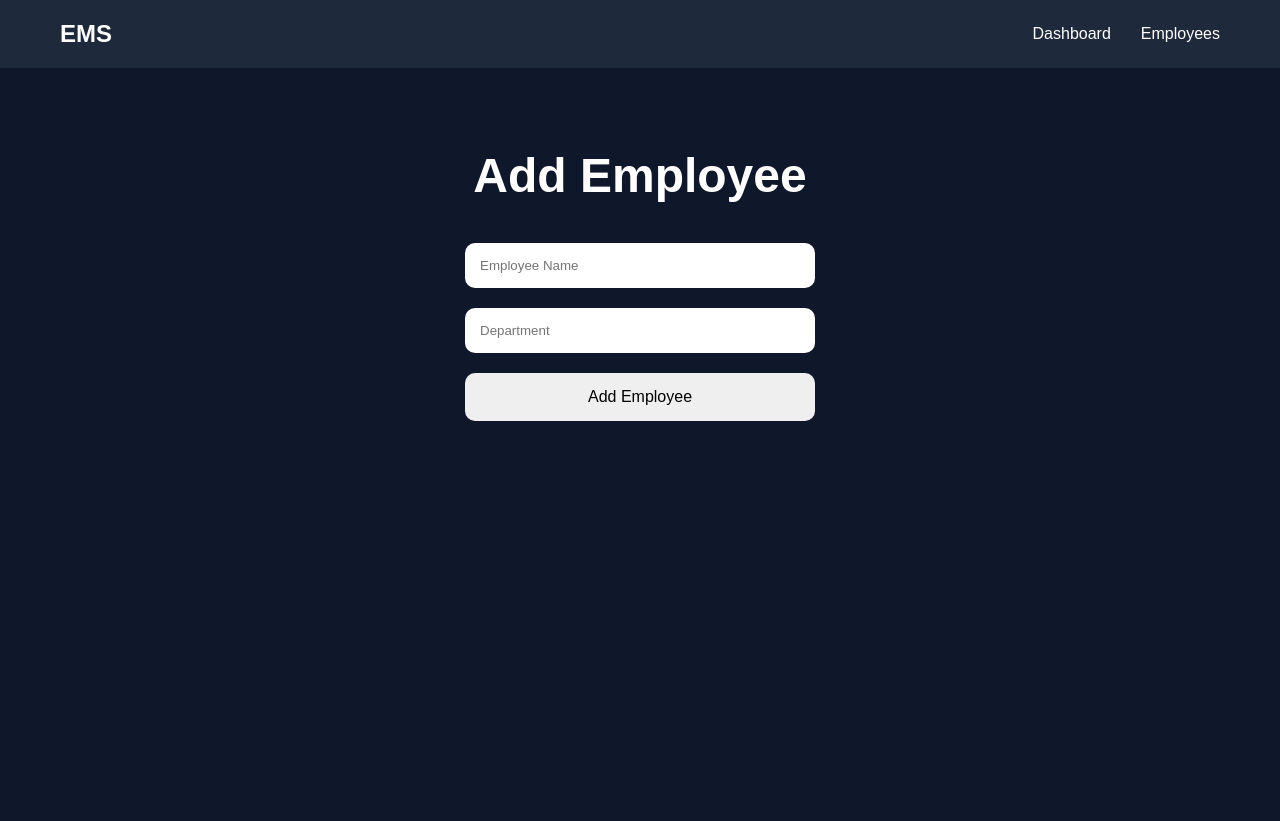
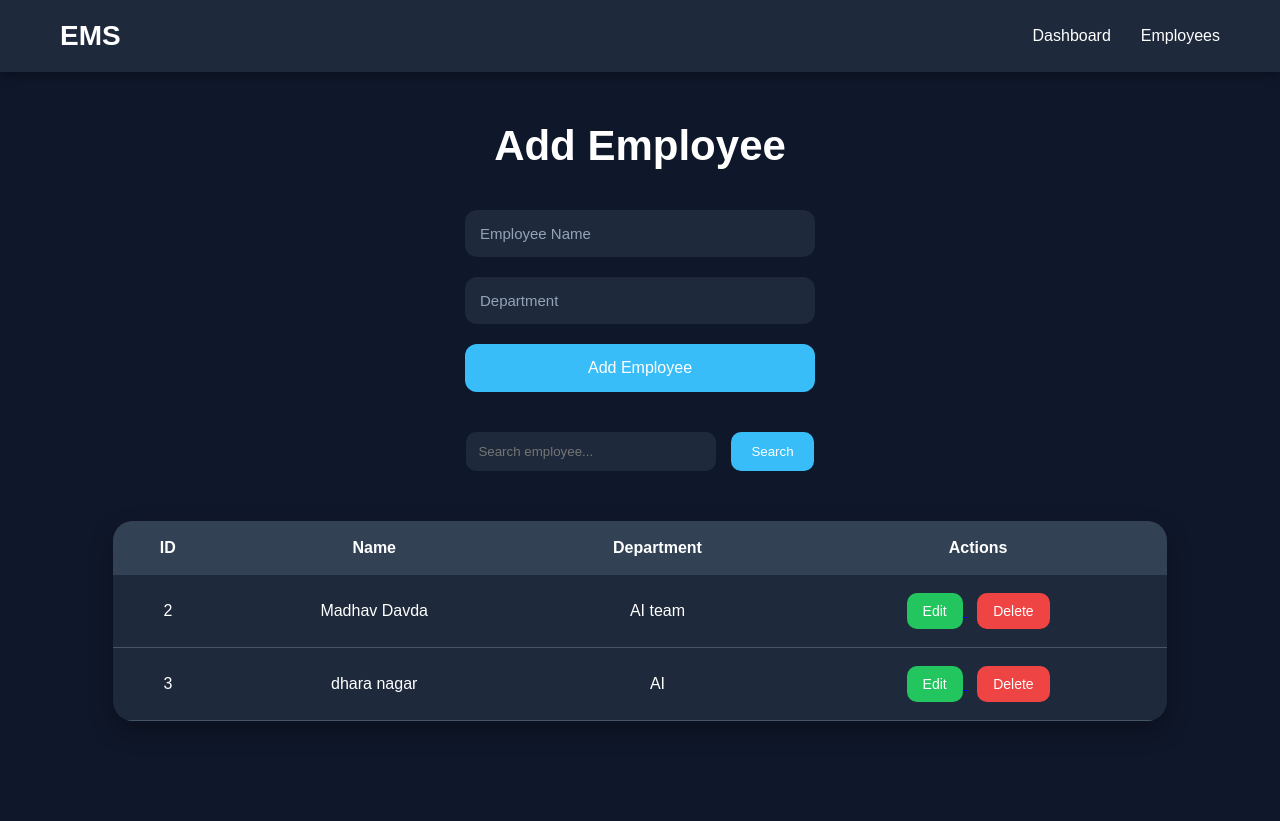
Before and after one commit to madhavdavda2009-rgb/Employee_Management_system_v2, a Flask app: page /employees in a window 1280 px wide. Before the commit the page ends 421 px from the top, so only its background shows below. Run offline with Flask 3, Linux system fonts and the light colour scheme; data comes from the database, SQL or seed files in the repository; both versions use the stored data as it was after the commit.

Commit message:
Converted data from list to table form in the database using sqlite and some changes in ui

```diff
--- a/app.py
+++ b/app.py
@@ -1,52 +1,98 @@
 from flask import Flask, render_template, request, redirect
+import sqlite3
 
 app = Flask(__name__)
-
-employees_list = []
 
 
 @app.route("/")
 def home():
-    return render_template("index.html")
+    connection = sqlite3.connect("employees.db")
+    cursor = connection.cursor()
+    cursor.execute("SELECT count(*) FROM employees")
+    total_employees = cursor.fetchone()[0]
+    connection.close()
+
+    return render_template("index.html", total=total_employees)
 
 
 @app.route("/employees", methods=["GET", "POST"])
 def employees():
 
+    connection = sqlite3.connect("employees.db")
+    cursor = connection.cursor()
+
     if request.method == "POST":
         name = request.form["name"]
         department = request.form["department"]
 
-        employee = {"name": name, "department": department}
+        cursor.execute(
+            "INSERT INTO employees (name, department) VALUES (?, ?)", (name, department)
+        )
 
-        employees_list.append(employee)
+        connection.commit()
 
         return redirect("/employees")
 
-    return render_template("employees.html", employees=employees_list)
+    search = request.args.get("search")
+
+    if search:
+        cursor.execute(
+            "SELECT * FROM employees WHERE name LIKE ?", ("%" + search + "%",)
+        )
+
+    else:
+        cursor.execute("SELECT * FROM employees")
+
+    employees_data = cursor.fetchall()
+
+    connection.close()
+
+    return render_template("employees.html", employees=employees_data)
 
 
-@app.route("/delete/<int:index>")
-def delete_employee(index):
+@app.route("/delete/<int:id>")
+def delete_employee(id):
 
-    if 0 <= index < len(employees_list):
-        employees_list.pop(index)
+    connection = sqlite3.connect("employees.db")
+    cursor = connection.cursor()
+
+    cursor.execute("DELETE FROM employees WHERE id = ?", (id,))
+
+    connection.commit()
+
+    connection.close()
 
     return redirect("/employees")
 
 
-@app.route("/edit/<int:index>", methods=["GET", "POST"])
-def edit_employee(index):
+@app.route("/edit/<int:id>", methods=["GET", "POST"])
+def edit_employee(id):
+
+    connection = sqlite3.connect("employees.db")
+    cursor = connection.cursor()
 
     if request.method == "POST":
-        employees_list[index]["name"] = request.form["name"]
-        employees_list[index]["department"] = request.form["department"]
+        name = request.form["name"]
+        department = request.form["department"]
+
+        cursor.execute(
+            "UPDATE employees SET name=?, department=? WHERE id=?",
+            (name, department, id),
+        )
+
+        connection.commit()
+
+        connection.close()
 
         return redirect("/employees")
 
-    employee = employees_list[index]
+    cursor.execute("SELECT * FROM employees WHERE id=?", (id,))
 
-    return render_template("edit.html", employee=employee, index=index)
+    employee = cursor.fetchone()
+
+    connection.close()
+
+    return render_template("edit.html", employee=employee)
 
 
 if __name__ == "__main__":
--- a/static/style.css
+++ b/static/style.css
@@ -2,7 +2,7 @@
     margin:0;
     padding:0;
     box-sizing:border-box;
-    font-family:Arial;
+    font-family:Arial, sans-serif;
 }
 
 body{
@@ -10,12 +10,19 @@ body{
     color:white;
 }
 
+/* NAVBAR */
+
 nav{
     display:flex;
     justify-content:space-between;
     align-items:center;
     padding:20px 60px;
     background:#1e293b;
+    box-shadow:0 4px 10px rgba(0,0,0,0.3);
+}
+
+nav h2{
+    font-size:28px;
 }
 
 nav ul{
@@ -24,47 +31,34 @@ nav ul{
     gap:30px;
 }
 
+nav a{
+    text-decoration:none;
+    color:white;
+    transition:0.3s;
+}
+
+nav a:hover{
+    color:#38bdf8;
+}
+
+/* HERO */
+
 .hero{
+    padding:50px 20px;
     text-align:center;
-    margin-top:80px;
 }
 
 .hero h1{
-    font-size:48px;
+    font-size:42px;
+    margin-bottom:15px;
 }
 
 .hero p{
-    margin-top:15px;
     color:#cbd5e1;
 }
 
-.cards{
-    display:flex;
-    justify-content:center;
-    gap:30px;
-    margin-top:60px;
-}
+/* FORM */
 
-.card{
-    background:#1e293b;
-    padding:40px;
-    width:220px;
-    border-radius:18px;
-    transition:0.3s;
-}
-
-.card:hover{
-    transform:translateY(-10px);
-}
-
-.card h3{
-    font-size:36px;
-    margin-bottom:10px;
-}
-a{
-    text-decoration:none;
-    color:white;
-}
 .employee-form{
     display:flex;
     flex-direction:column;
@@ -76,56 +70,176 @@ a{
 .employee-form input{
     padding:15px;
     border:none;
-    border-radius:10px;
+    border-radius:12px;
+    outline:none;
+    background:#1e293b;
+    color:white;
+    font-size:15px;
+}
+
+.employee-form input::placeholder{
+    color:#94a3b8;
 }
 
 .employee-form button{
     padding:15px;
     border:none;
-    border-radius:10px;
+    border-radius:12px;
     cursor:pointer;
+    background:#38bdf8;
+    color:white;
     font-size:16px;
-}
-.employee-list{
-    display:flex;
-    flex-wrap:wrap;
-    justify-content:center;
-    gap:20px;
-    margin-top:40px;
-}
-
-.employee-card{
-    background:#1e293b;
-    padding:20px;
-    width:250px;
-    border-radius:15px;
     transition:0.3s;
 }
 
-.employee-card:hover{
-    transform:scale(1.05);
+.employee-form button:hover{
+    transform:translateY(-3px);
+    opacity:0.9;
 }
-.delete-btn{
-    margin-top:15px;
-    padding:10px 18px;
+
+/* TABLE */
+
+.employee-table{
+    width:85%;
+    margin:50px auto;
+    border-collapse:collapse;
+    overflow:hidden;
+    border-radius:20px;
+    background:#1e293b;
+    box-shadow:0 10px 25px rgba(0,0,0,0.3);
+}
+
+.employee-table th{
+    background:#334155;
+    padding:18px;
+    font-size:16px;
+}
+
+.employee-table td{
+    padding:18px;
+    border-bottom:1px solid #475569;
+}
+
+.employee-table tr:hover{
+    background:#273449;
+    transition:0.3s;
+}
+
+/* BUTTONS */
+
+.employee-table button{
+    padding:10px 16px;
     border:none;
     border-radius:10px;
     cursor:pointer;
-}
-.employee-card button{
-    margin-top:10px;
-    padding:10px 18px;
-    border:none;
-    border-radius:10px;
-    cursor:pointer;
+    color:white;
     font-size:14px;
     transition:0.3s;
 }
 
-.employee-card button:hover{
+.employee-table button:hover{
     transform:scale(1.05);
 }
 
+.employee-table a:first-child button{
+    background:#22c55e;
+}
+
 .delete-btn{
+    background:#ef4444;
     margin-left:10px;
 }
+
+/* DASHBOARD */
+
+.container{
+    display:flex;
+}
+
+.sidebar{
+    width:240px;
+    height:100vh;
+    background:#1e293b;
+    padding:30px;
+    position:fixed;
+}
+
+.sidebar h2{
+    margin-bottom:40px;
+}
+
+.sidebar ul{
+    list-style:none;
+}
+
+.sidebar ul li{
+    margin:20px 0;
+}
+
+.sidebar a{
+    text-decoration:none;
+    color:white;
+    transition:0.3s;
+}
+
+.sidebar a:hover{
+    color:#38bdf8;
+}
+
+.main-content{
+    margin-left:240px;
+    padding:40px;
+    width:100%;
+}
+
+.cards{
+    display:flex;
+    justify-content:center;
+
+    gap:30px;
+    margin-top:40px;
+    flex-wrap:wrap;
+}
+
+.card{
+    background:#1e293b;
+    padding:35px;
+    width:260px;
+    border-radius:20px;
+    transition:0.3s;
+    box-shadow:0 10px 20px rgba(0,0,0,0.25);
+}
+
+.card:hover{
+    transform:translateY(-8px);
+}
+
+.card h2{
+    font-size:38px;
+    margin-bottom:10px;
+}
+.search-form{
+    display:flex;
+    justify-content:center;
+    gap:15px;
+    margin-top:20px;
+}
+
+.search-form input{
+    padding:12px;
+    width:250px;
+    border:none;
+    border-radius:10px;
+    outline:none;
+    background:#1e293b;
+    color:white;
+}
+
+.search-form button{
+    padding:12px 20px;
+    border:none;
+    border-radius:10px;
+    background:#38bdf8;
+    color:white;
+    cursor:pointer;
+}
--- a/templates/edit.html
+++ b/templates/edit.html
@@ -19,14 +19,14 @@
         <input
             type="text"
             name="name"
-            value="{{ employee.name }}"
+            value="{{ employee[1] }}"
             required
         >
 
         <input
             type="text"
             name="department"
-            value="{{ employee.department }}"
+            value="{{ employee[2] }}"
             required
         >
 
--- a/templates/employees.html
+++ b/templates/employees.html
@@ -26,21 +26,52 @@
         <button type="submit">Add Employee</button>
 
     </form>
+    <form method="GET" class="search-form">
+
+    <input
+        type="text"
+        name="search"
+        placeholder="Search employee..."
+    >
+
+    <button type="submit">
+        Search
+    </button>
+
+</form>
+
+    <table class="employee-table">
+
+    <tr>
+        <th>ID</th>
+        <th>Name</th>
+        <th>Department</th>
+        <th>Actions</th>
+    </tr>
 
     {% for employee in employees %}
 
-<div class="employee-card">
-    <h3>{{ employee.name }}</h3>
-    <p>{{ employee.department }}</p>
-    <a href="/edit/{{ loop.index0 }}">
-    <button>Edit</button>
-</a>
-    <a href="/delete/{{ loop.index0 }}">
-        <button class="delete-btn">Delete</button>
-    </a>
-</div>
+    <tr>
+        <td>{{ employee[0] }}</td>
+        <td>{{ employee[1] }}</td>
+        <td>{{ employee[2] }}</td>
 
-{% endfor %}
+        <td>
+
+            <a href="/edit/{{ employee[0] }}">
+                <button>Edit</button>
+            </a>
+
+            <a href="/delete/{{ employee[0] }}">
+                <button class="delete-btn">Delete</button>
+            </a>
+
+        </td>
+    </tr>
+
+    {% endfor %}
+
+    </table>
 </section>
 
 </body>
--- a/templates/index.html
+++ b/templates/index.html
@@ -22,7 +22,7 @@
 
         <div class="cards">
             <div class="card">
-                <h3>120</h3>
+                <h3>{{ total }}</h3>
                 <p>Total Employees</p>
             </div>
 
```
Also changed, not shown: database.py (added, +17 -0 lines), employees.db (added).
